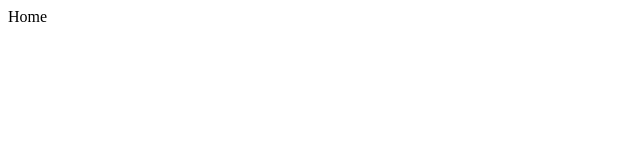
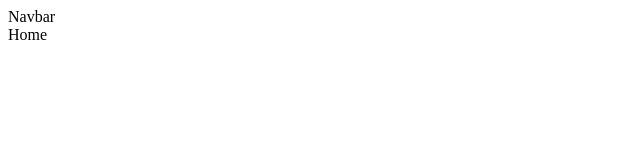
Before and after one commit to xxbastian-gbxx/mms-board, a Vue app: page / in a window 1280 px wide. Shown: the top 160 px of the page, without its empty margins (0-640 px from the left). Built offline with nearby package versions, Linux system fonts and the light colour scheme.

Commit message:
Overlayed Navbar

```diff
--- a/src/App.vue
+++ b/src/App.vue
@@ -1,7 +1,9 @@
 <script setup>
 import { RouterLink, RouterView } from 'vue-router'
+import Navbar from './components/Navbar.vue'
 </script>
 
 <template>
+    <Navbar/>
     <RouterView></RouterView>
 </template>
--- /dev/null
+++ b/src/components/Navbar.vue
@@ -0,0 +1,5 @@
+<template>
+    <div class="navbar">
+        Navbar
+    </div>
+</template>
```
Also changed, not shown: src/router/index.js (+1 -8 lines).
